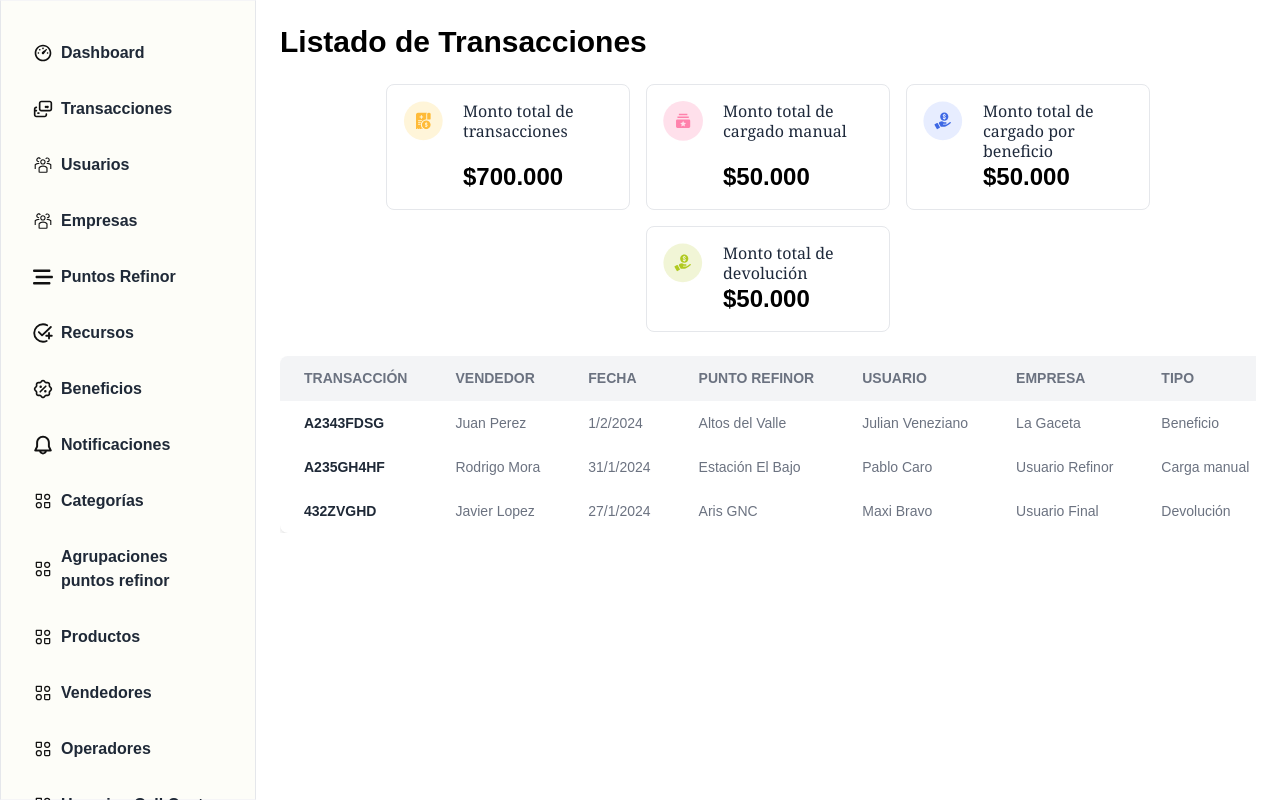
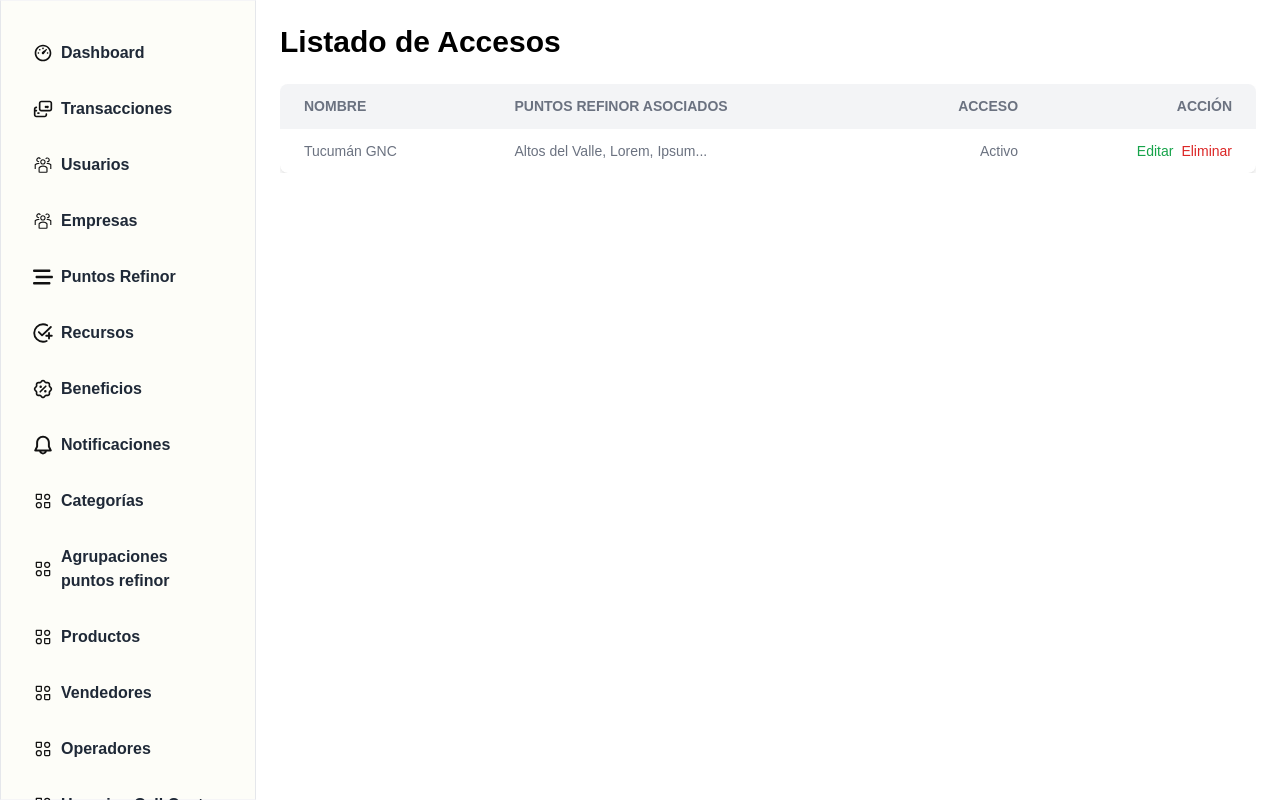
Before and after one commit to Lucasdxvid/refinor-app, a React (Vite) app: page / in a window 1280 px wide. Built offline with nearby package versions, Linux system fonts and the light colour scheme.

Commit message:
accesslist view

```diff
--- /dev/null
+++ b/src/components/tables/CustomTable.jsx
@@ -0,0 +1,42 @@
+import React from "react";
+
+const CustomTable = ({ columns, data, rightAlignedColumns = [] }) => (
+  <div className="overflow-x-auto">
+    <table className="min-w-full bg-white shadow-md rounded-lg overflow-hidden">
+      <thead>
+        <tr className="bg-gray-100 text-gray-500 uppercase text-sm leading-normal">
+          {columns.map((col) => (
+            <th
+              key={col.accessor}
+              className={`py-3 px-6 font-semibold whitespace-nowrap text-left ${
+                rightAlignedColumns.includes(col.accessor) ? "text-right" : ""
+              }`}
+            >
+              {col.Header}
+            </th>
+          ))}
+        </tr>
+      </thead>
+      <tbody className="text-gray-500 text-sm">
+        {data.map((row, rowIndex) => (
+          <tr key={rowIndex} className="hover:bg-gray-100">
+            {columns.map((col) => (
+              <td
+                key={col.accessor}
+                className={`py-3 px-6 whitespace-nowrap ${
+                  rightAlignedColumns.includes(col.accessor)
+                    ? "text-right"
+                    : "text-left"
+                }`}
+              >
+                {row[col.accessor]}
+              </td>
+            ))}
+          </tr>
+        ))}
+      </tbody>
+    </table>
+  </div>
+);
+
+export default CustomTable;
--- a/src/main.jsx
+++ b/src/main.jsx
@@ -2,5 +2,6 @@ import { StrictMode } from "react";
 import { createRoot } from "react-dom/client";
 import "./styles/style.css";
 import TransactionList from "./pages/TransactionList";
+import AccessList from "./pages/AccessList";
 
-createRoot(document.getElementById("root")).render(<TransactionList />);
+createRoot(document.getElementById("root")).render(<AccessList />);
--- /dev/null
+++ b/src/pages/AccessList.jsx
@@ -0,0 +1,40 @@
+import React from "react";
+import CustomTable from "../components/tables/CustomTable";
+import Layout from "./Layout";
+
+const AccessList = () => {
+  const columns = [
+    { Header: "Nombre", accessor: "nombre" },
+    { Header: "Puntos refinor asociados", accessor: "puntosAsociados" },
+    { Header: "Acceso", accessor: "acceso" },
+    { Header: "Acción", accessor: "accion" },
+  ];
+
+  const data = [
+    {
+      nombre: "Tucumán GNC",
+      puntosAsociados: "Altos del Valle, Lorem, Ipsum...",
+      acceso: "Activo",
+      accion: (
+        <div className="flex justify-end gap-2">
+          <button className="text-green-600">Editar</button>
+          <button className="text-red-600">Eliminar</button>
+        </div>
+      ),
+    },
+    // ... otros datos
+  ];
+
+  return (
+    <Layout>
+      <h1 className="text-3xl font-semibold mb-6">Listado de Accesos</h1>
+      <CustomTable
+        columns={columns}
+        data={data}
+        rightAlignedColumns={["acceso", "accion"]}
+      />
+    </Layout>
+  );
+};
+
+export default AccessList;
```
